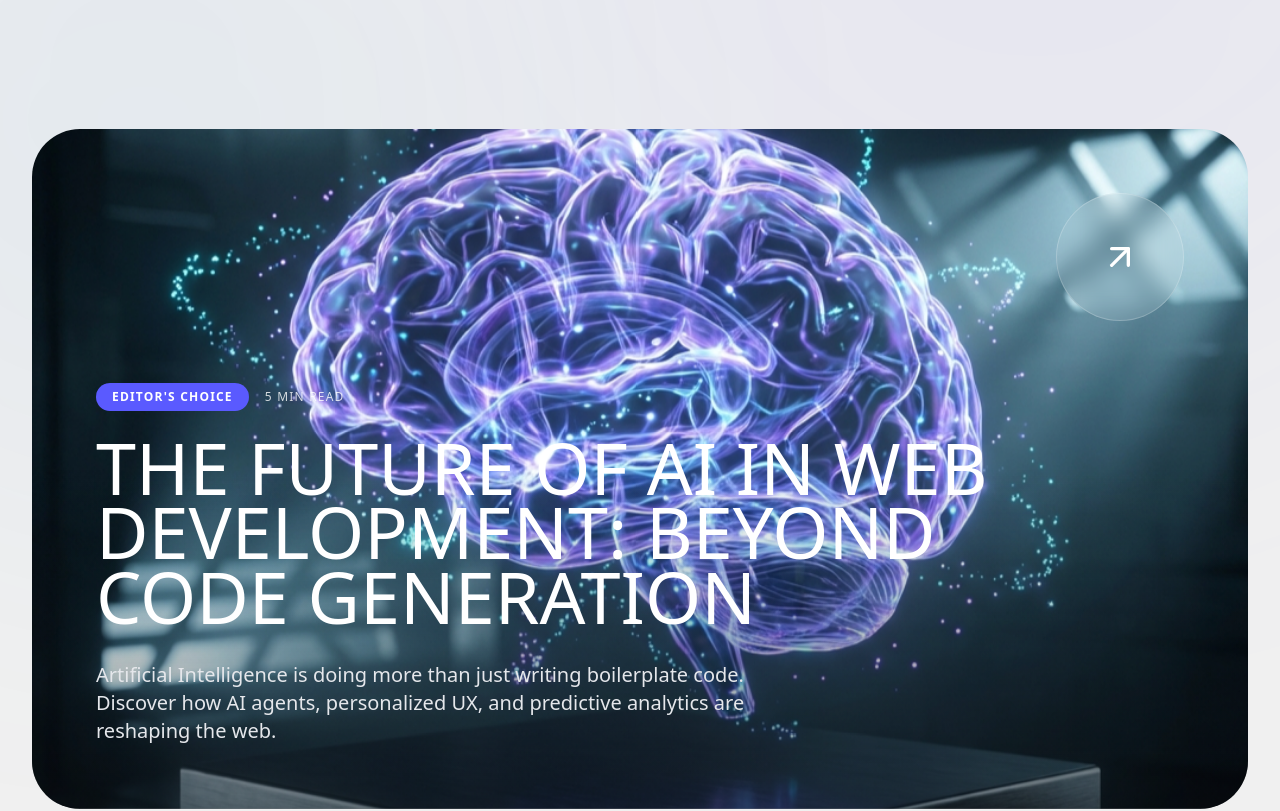
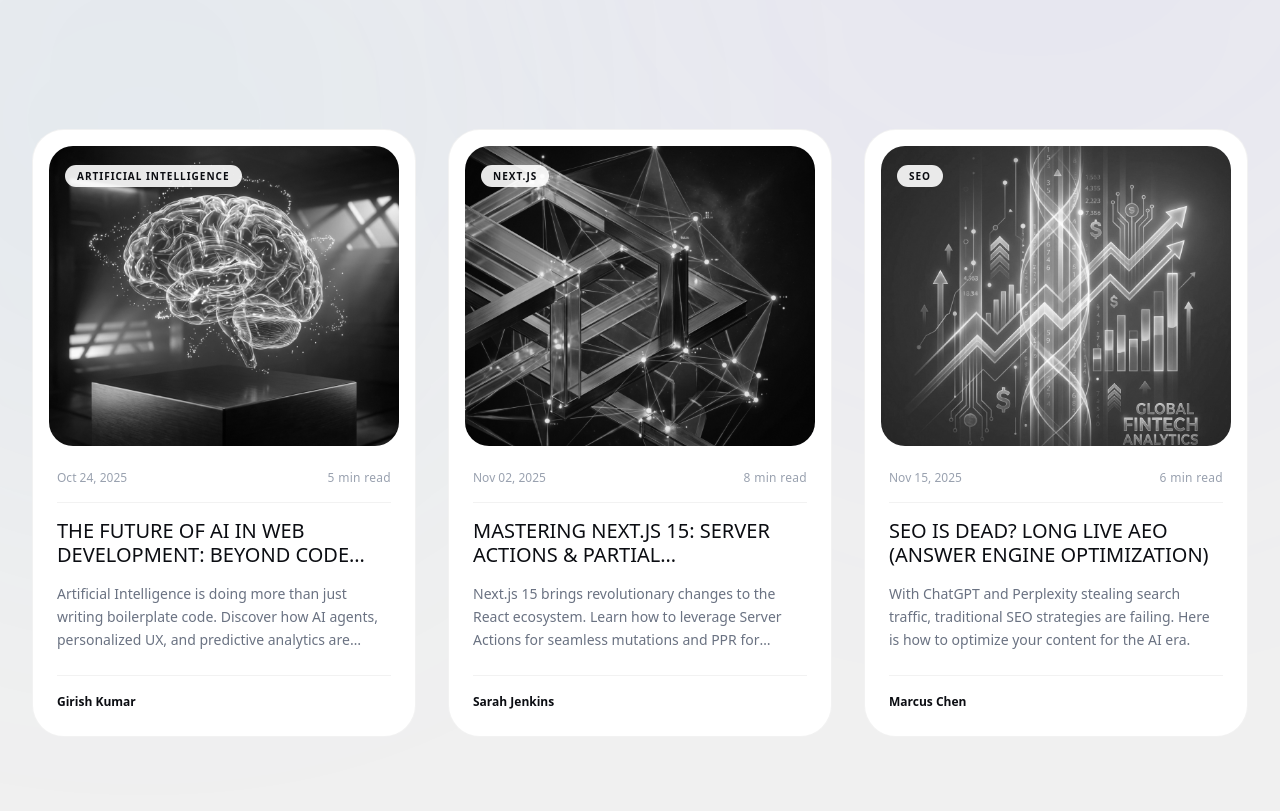
Before and after one commit to Girishiam/WebAnts-Digital, a Next.js app: page /blog in a window 1280 px wide. Shown: the part 440-1251 px from the top of the page. Built offline with nearby package versions, Linux system fonts and the light colour scheme.

Commit message:
Fixed some issues

```diff
--- a/app/blog/[slug]/page.tsx
+++ b/app/blog/[slug]/page.tsx
@@ -47,9 +47,9 @@ export default function BlogPostPage() {
             />
 
             {/* Cinematic Hero (100vh) */}
-            <div className="relative h-screen w-full overflow-hidden">
+            <div className="relative h-screen w-full overflow-hidden z-0">
                 <motion.div
-                    style={{ opacity: heroOpacity, scale: heroScale, y: heroY }}
+                    style={{ scale: heroScale, y: heroY }}
                     className="fixed inset-0 z-0 h-screen w-full"
                 >
                     <Image
@@ -62,7 +62,9 @@ export default function BlogPostPage() {
                     <div className="absolute inset-0 bg-black/40 backdrop-blur-[2px]" />
                 </motion.div>
 
-                <div className="relative z-10 h-full flex flex-col justify-end p-6 md:p-20 text-white pb-32">
+                <div
+                    className="relative z-10 h-full flex flex-col justify-end p-6 md:p-20 text-white pb-32"
+                >
                     <motion.div
                         initial={{ opacity: 0, y: 50 }}
                         animate={{ opacity: 1, y: 0 }}
@@ -113,10 +115,9 @@ export default function BlogPostPage() {
             </div>
 
             {/* Content Container */}
-            <div className="relative z-10 bg-starlight-white -mt-10 rounded-t-[3rem] pt-24 px-6 md:px-0 shadow-[0_-20px_50px_rgba(0,0,0,0.2)] min-h-screen">
+            <div className="relative z-40 bg-starlight-white -mt-10 rounded-t-[3rem] py-24 px-6 md:px-0 shadow-[0_-20px_50px_rgba(0,0,0,0.2)] min-h-screen">
 
                 <div className="max-w-[1200px] mx-auto grid grid-cols-1 lg:grid-cols-12 gap-12">
-
                     {/* Floating Share Bar (Now integrated in grid) */}
                     <div className="hidden lg:flex flex-col gap-4 lg:col-span-1 sticky top-32 h-min">
                         <button className="w-10 h-10 rounded-full border border-gray-200 bg-white hover:bg-black hover:text-white transition-all flex items-center justify-center text-gray-500">
@@ -160,33 +161,60 @@ export default function BlogPostPage() {
                     </div>
                 </div>
 
-            </div>
+            </div >
 
             {/* Read Next (Horizontal Scroll) */}
-            <div className="border-t border-gray-200 bg-gray-50 py-24">
-                <div className="max-w-[1600px] mx-auto px-6">
-                    <h3 className="text-4xl font-monument uppercase mb-12">Continue <span className="text-transparent bg-clip-text bg-gradient-to-r from-electric-cyan to-ants-blue">Thinking</span></h3>
+            <div className="relative z-40 bg-starlight-white border-t border-gray-100 py-32">
+                <div className="max-w-[1200px] mx-auto px-6 md:px-0">
+                    <div className="flex items-end justify-between mb-16">
+                        <h3 className="text-4xl md:text-5xl font-monument uppercase leading-[0.9]">
+                            Continue <br />
+                            <span className="text-transparent bg-clip-text bg-gradient-to-r from-electric-cyan to-ants-blue">Thinking</span>
+                        </h3>
+                        <Link href="/blog" className="hidden md:flex items-center gap-2 text-sm font-bold uppercase tracking-widest hover:text-electric-cyan transition-colors">
+                            View All Insights <ArrowLeft className="w-4 h-4 rotate-180" />
+                        </Link>
+                    </div>
 
-                    <div className="grid grid-cols-1 md:grid-cols-2 lg:grid-cols-3 gap-8">
+                    <div className="grid grid-cols-1 md:grid-cols-3 gap-8">
                         {otherPosts.concat(otherPosts).slice(0, 3).map((op, idx) => (
-                            <Link key={idx} href={`/blog/${op.slug}`} className="group bg-white p-2 rounded-[2rem] hover:shadow-xl transition-all duration-300">
-                                <div className="relative h-64 rounded-[1.5rem] overflow-hidden mb-6">
-                                    <Image src={op.image} alt={op.title} fill className="object-cover group-hover:scale-110 transition-transform duration-700" />
+                            <Link key={idx} href={`/blog/${op.slug}`} className="group block">
+                                <div className="relative aspect-[4/3] rounded-[2rem] overflow-hidden mb-6 bg-gray-100">
+                                    <Image
+                                        src={op.image}
+                                        alt={op.title}
+                                        fill
+                                        className="object-cover group-hover:scale-105 transition-transform duration-700 ease-out"
+                                    />
+                                    <div className="absolute inset-0 bg-black/0 group-hover:bg-black/10 transition-colors duration-300" />
+
+                                    <div className="absolute top-4 left-4 bg-white/90 backdrop-blur px-3 py-1 rounded-full text-[10px] font-bold uppercase tracking-widest text-electric-cyan">
+                                        {op.tags[0]}
+                                    </div>
                                 </div>
-                                <div className="px-4 pb-4">
-                                    <p className="text-[10px] font-bold uppercase tracking-widest text-electric-cyan mb-3">{op.tags[0]}</p>
-                                    <h4 className="text-xl font-monument uppercase leading-tight mb-4 group-hover:text-electric-cyan transition-colors">{op.title}</h4>
-                                    <div className="flex items-center justify-between border-t border-gray-100 pt-4">
-                                        <span className="text-xs font-bold text-deep-void">{op.author}</span>
-                                        <span className="text-xs text-gray-400">{op.readTime}</span>
+
+                                <div className="px-2">
+                                    <h4 className="text-xl font-monument uppercase leading-tight mb-3 group-hover:text-electric-cyan transition-colors line-clamp-2">
+                                        {op.title}
+                                    </h4>
+                                    <div className="flex items-center gap-4 text-xs font-bold text-gray-400">
+                                        <span>{op.author}</span>
+                                        <span className="w-1 h-1 rounded-full bg-gray-300" />
+                                        <span>{op.readTime}</span>
                                     </div>
                                 </div>
                             </Link>
                         ))}
                     </div>
+
+                    <div className="mt-12 md:hidden">
+                        <Link href="/blog" className="flex items-center gap-2 text-sm font-bold uppercase tracking-widest hover:text-electric-cyan transition-colors">
+                            View All Insights <ArrowLeft className="w-4 h-4 rotate-180" />
+                        </Link>
+                    </div>
                 </div>
             </div>
 
-        </article>
+        </article >
     );
 }
--- a/app/blog/page.tsx
+++ b/app/blog/page.tsx
@@ -25,8 +25,7 @@ export default function BlogListingPage() {
         offset: ["start start", "end end"]
     });
 
-    const featuredPost = blogPosts[0];
-    const otherPosts = blogPosts.slice(1);
+
 
     return (
         <main ref={containerRef} className="min-h-screen bg-[#F0F0F0] text-deep-void relative overflow-hidden selection:bg-electric-cyan selection:text-white">
@@ -61,50 +60,9 @@ export default function BlogListingPage() {
                     </motion.div>
                 </motion.div>
 
-                {/* Featured "Magazine Cover" Post */}
-                <motion.section
-                    initial={{ opacity: 0, scale: 0.95 }}
-                    whileInView={{ opacity: 1, scale: 1 }}
-                    viewport={{ once: true }}
-                    transition={{ duration: 1, ease: [0.22, 1, 0.36, 1] }}
-                    className="mb-32 group relative"
-                >
-                    <Link href={`/blog/${featuredPost.slug}`} className="block">
-                        <div className="relative h-[60vh] md:h-[85vh] w-full rounded-[3rem] overflow-hidden">
-                            <Image
-                                src={featuredPost.image}
-                                alt={featuredPost.title}
-                                fill
-                                className="object-cover transition-transform duration-[1.5s] group-hover:scale-105 will-change-transform"
-                                priority
-                            />
-                            <div className="absolute inset-0 bg-linear-to-t from-deep-void/80 via-transparent to-transparent opacity-60" />
-
-                            <div className="absolute bottom-0 left-0 w-full p-8 md:p-16 text-white">
-                                <div className="flex items-center gap-4 mb-6">
-                                    <span className="bg-electric-cyan px-4 py-1.5 rounded-full text-xs font-bold uppercase tracking-widest text-white">
-                                        Editor's Choice
-                                    </span>
-                                    <span className="uppercase text-xs font-medium tracking-widest opacity-80">{featuredPost.readTime}</span>
-                                </div>
-                                <h2 className="text-3xl md:text-6xl lg:text-7xl font-monument uppercase leading-[0.9] max-w-5xl mb-8 group-hover:underline decoration-2 underline-offset-8 transition-all">
-                                    {featuredPost.title}
-                                </h2>
-                                <p className="text-lg md:text-xl text-gray-200 max-w-2xl font-light line-clamp-2 md:line-clamp-none">
-                                    {featuredPost.excerpt}
-                                </p>
-                            </div>
-
-                            <div className="absolute top-8 right-8 md:top-16 md:right-16 bg-white/10 backdrop-blur-md border border-white/20 w-32 h-32 rounded-full flex items-center justify-center group-hover:scale-110 transition-transform duration-500">
-                                <ArrowUpRight className="w-10 h-10 text-white" />
-                            </div>
-                        </div>
-                    </Link>
-                </motion.section>
-
-                {/* Uniform Grid - Same Height & Width */}
+                {/* Uniform Grid - All Posts */}
                 <div className="grid grid-cols-1 md:grid-cols-2 lg:grid-cols-3 gap-8 mb-24">
-                    {otherPosts.map((post, idx) => (
+                    {blogPosts.map((post, idx) => (
                         <motion.div
                             key={post.id}
                             initial={{ opacity: 0, y: 40 }}
--- a/app/page.tsx
+++ b/app/page.tsx
@@ -1,16 +1,18 @@
 import type { Metadata } from 'next';
 import Hero from "@/components/ui/Hero";
-import TechStack from "@/components/ui/TechStack";
-import ServicesSection from "@/components/ui/ServicesSection";
-import TestimonialsSection from "@/components/ui/TestimonialsSection";
-import WhyChooseUs from "@/components/ui/WhyChooseUs";
-import CaseStudySection from "@/components/ui/CaseStudySection";
-import CEOMessage from "@/components/ui/CEOMessage";
-import MeetExpertsCTA from "@/components/ui/MeetExpertsCTA";
-import FAQSection from "@/components/ui/FAQSection";
-import BlogSection from "@/components/ui/BlogSection";
-import ContactSection from "@/components/ui/ContactSection";
-import NewsletterSection from "@/components/ui/NewsletterSection";
+import dynamic from 'next/dynamic';
+
+const TechStack = dynamic(() => import("@/components/ui/TechStack"));
+const ServicesSection = dynamic(() => import("@/components/ui/ServicesSection"));
+const TestimonialsSection = dynamic(() => import("@/components/ui/TestimonialsSection"));
+const WhyChooseUs = dynamic(() => import("@/components/ui/WhyChooseUs"));
+const CaseStudySection = dynamic(() => import("@/components/ui/CaseStudySection"));
+const CEOMessage = dynamic(() => import("@/components/ui/CEOMessage"));
+const MeetExpertsCTA = dynamic(() => import("@/components/ui/MeetExpertsCTA"));
+const FAQSection = dynamic(() => import("@/components/ui/FAQSection"));
+const BlogSection = dynamic(() => import("@/components/ui/BlogSection"));
+const ContactSection = dynamic(() => import("@/components/ui/ContactSection"));
+const NewsletterSection = dynamic(() => import("@/components/ui/NewsletterSection"));
 
 export const metadata: Metadata = {
   title: "WebAnts: Your Digital Growth Partner for Top Rankings & Conversions",
```
